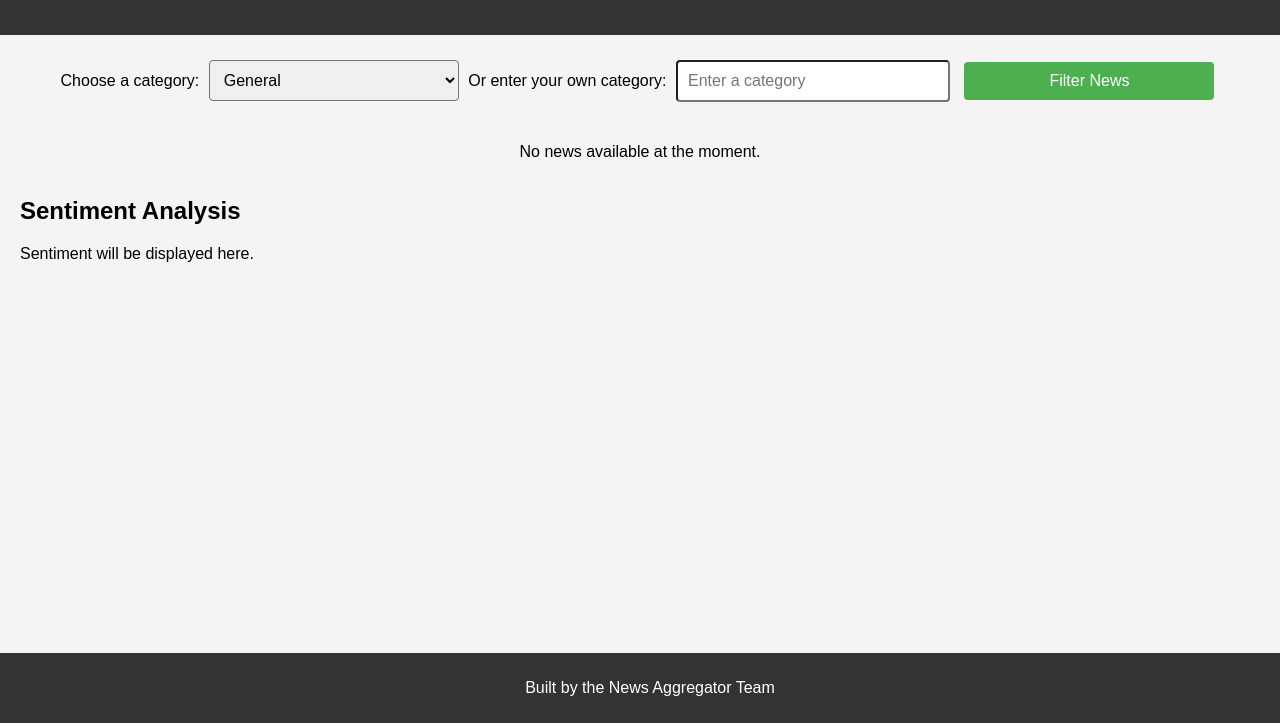
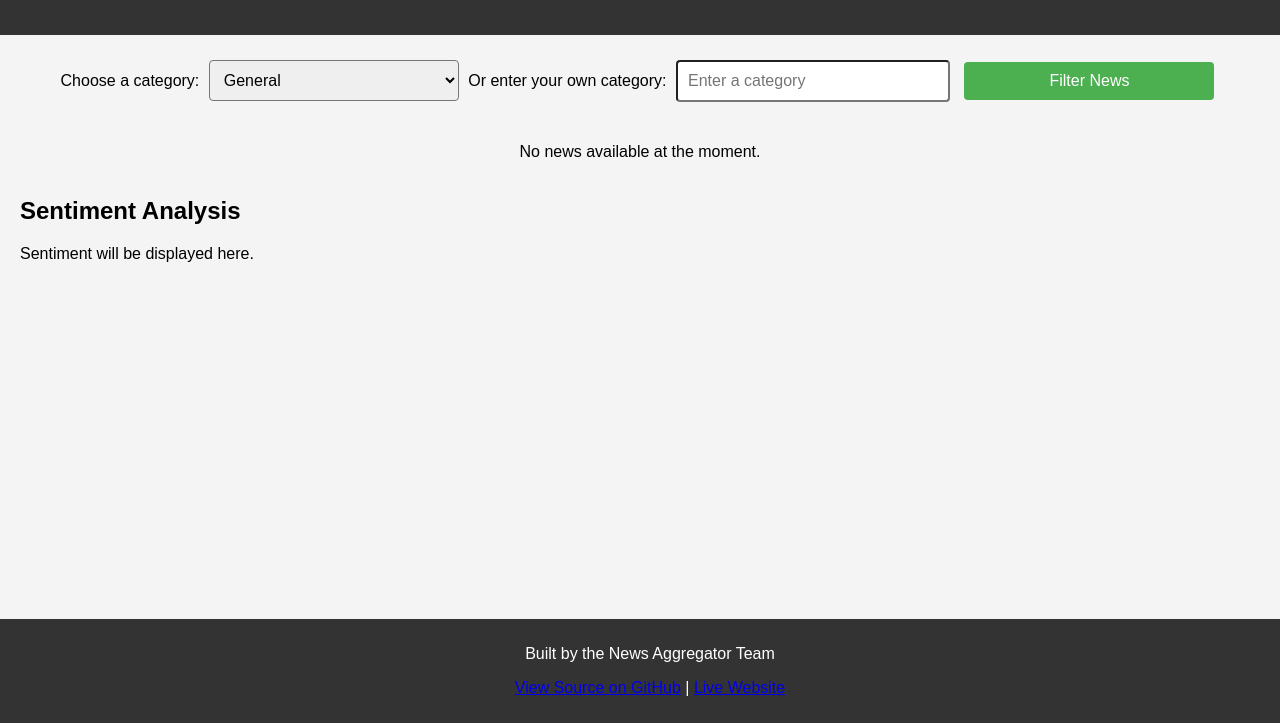
Before and after one commit to jaskaran-13/news-aggregator-with-sentiment-analysis-website, a plain HTML site: page index.html in a window 1280 px wide. Shown: the part 77-800 px from the top of the page. Drawn offline with Linux system fonts and the light colour scheme; no server answers.

Commit message:
Enhanced footer with links to GitHub repository and live demo.

```diff
--- a/index.html
+++ b/index.html
@@ -40,6 +40,10 @@
         </main>
         <footer>
             <p>Built by the News Aggregator Team</p>
+            <p>
+                <a href="https://github.com/jaskaran-13/news-aggregator-with-sentiment-analysis-website.git" target="_blank">View Source on GitHub</a> |
+                <a href="https://your-username.github.io/news-aggregator-with-sentiment-analysis/" target="_blank">Live Website</a>
+            </p>
         </footer>
         <script src="app.js"></script>
     </body>
```
